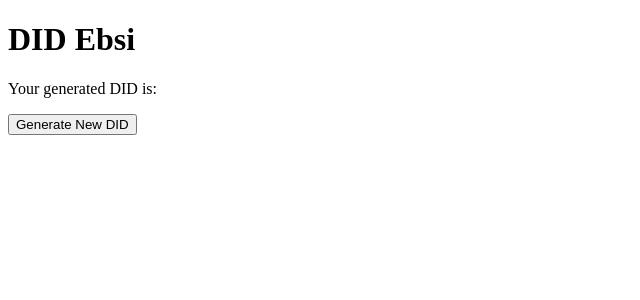
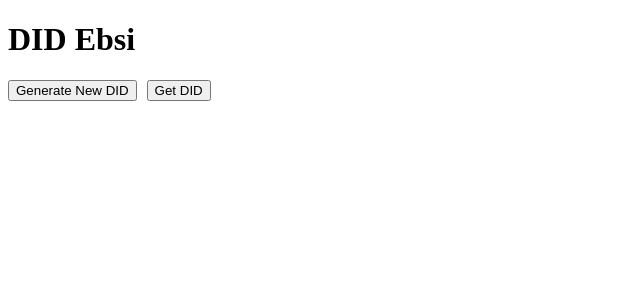
Before and after one commit to Fruttolo/tesi-ebsi-wallet, a React (Vite) app: page / in a window 1280 px wide. Shown: the top 300 px of the page, without its empty margins (0-640 px from the left). Built offline with nearby package versions, Linux system fonts and the light colour scheme; the HTML template or start-up script is replaced by a standard one.

Commit message:
feat: implement DID generation and retrieval, add secure storage integration

```diff
--- a/package.json
+++ b/package.json
@@ -22,6 +22,8 @@
     "@cef-ebsi/key-did-resolver": "^2.1.1",
     "@cef-ebsi/trusted-nodes-list": "^1.0.1",
     "@vitejs/plugin-react": "^5.1.1",
+    "capacitor-secure-storage-plugin": "^0.12.0",
+    "jose": "^6.1.3",
     "react": "^19.2.0",
     "react-dom": "^19.2.0"
   },
--- a/src/App.jsx
+++ b/src/App.jsx
@@ -1,30 +1,20 @@
-import { util } from "@cef-ebsi/ebsi-did-resolver";
 import React, { useEffect, useState } from 'react'
+import { generateDid, getDid } from "./utils/Utils";
 
 export default function App() {
 
-  const [did, setDid] = useState("");
-
-  function generateDid() {
-    // create an array of 16 random bytes with react
-    const subjectIdentifierBytes = new Uint8Array(16);
-    window.crypto.getRandomValues(subjectIdentifierBytes);
-
-    const did = util.createDid(subjectIdentifierBytes);
-    setDid(did);
-  }
+  const [message, setMessage] = useState("");
 
   return (
     <div className="app-root">
       <header>
         <h1>DID Ebsi</h1>
       </header>
+      <p>
+        {message}
+      </p>
 
       <main>
-        <p>
-          {`Your generated DID is: ${did}`}
-        </p>
-
         <div className="card">
           <button
             onClick={() => {
@@ -33,6 +23,17 @@
           >
             Generate New DID
           </button>
+          <button
+            style={{marginLeft: "10px"}}
+            onClick={() => {
+              getDid().then((did) => {
+                setMessage(did);
+              });
+            }}
+          >
+            Get DID
+          </button>
+
         </div>
       </main>
     </div>
--- /dev/null
+++ b/src/utils/Utils.jsx
@@ -0,0 +1,63 @@
+import { util } from "@cef-ebsi/key-did-resolver";
+import { SecureStoragePlugin } from 'capacitor-secure-storage-plugin';
+import { exportJWK, generateKeyPair } from 'jose';
+
+export const PRIVATE_KEY_ID = 'walletPrivateKey';
+export const PUBLIC_KEY_ID = 'walletPublicKey';
+export const DID_KEY_ID = 'walletDid';
+
+export async function generateDid() {
+    try {
+        // Generate an EC key pair for ES256 (P-256) and make keys extractable
+        // so they can be exported as JWKs with `exportJWK`.
+        const { publicKey, privateKey } = await generateKeyPair('ES256', {
+            extractable: true,
+            keyUsages: ['sign', 'verify'],
+        });
+
+        // Export keys to JWK format (privateJwk will include `d`)
+        const privateJwk = await exportJWK(privateKey);
+        const publicJwk = await exportJWK(publicKey);
+
+        // Persist JWKs in secure storage as JSON strings
+        await SecureStoragePlugin.set({ key: PRIVATE_KEY_ID, value: JSON.stringify(privateJwk) });
+        await SecureStoragePlugin.set({ key: PUBLIC_KEY_ID, value: JSON.stringify(publicJwk) });
+
+        // Create a DID from the public JWK
+        const did = util.createDid(publicJwk);
+
+        // Store the DID as well
+        await SecureStoragePlugin.set({ key: DID_KEY_ID, value: did });
+
+        // Return useful objects for immediate use
+        return { did, publicJwk, privateJwk };
+    } catch (err) {
+        console.error('generateDid error:', err);
+        throw err;
+    }
+}
+
+export async function getDid() {
+    try {
+        const result = await SecureStoragePlugin.get({ key: DID_KEY_ID });
+        return result.value;
+    } catch (err) {
+        console.error('getDid error:', err);
+        throw err;
+    }
+}
+
+export async function getKeyPair() {
+    try {
+        const privateResult = await SecureStoragePlugin.get({ key: PRIVATE_KEY_ID });
+        const publicResult = await SecureStoragePlugin.get({ key: PUBLIC_KEY_ID });
+
+        const privateJwk = JSON.parse(privateResult.value);
+        const publicJwk = JSON.parse(publicResult.value);
+
+        return { privateJwk, publicJwk };
+    } catch (err) {
+        console.error('getKeyPair error:', err);
+        throw err;
+    }
+}
```
Also changed, not shown: 1 other file (tests, documents, lock files or other folders).
